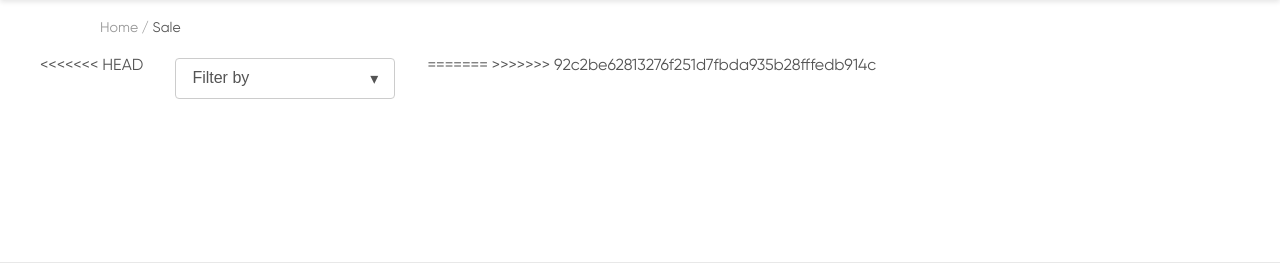
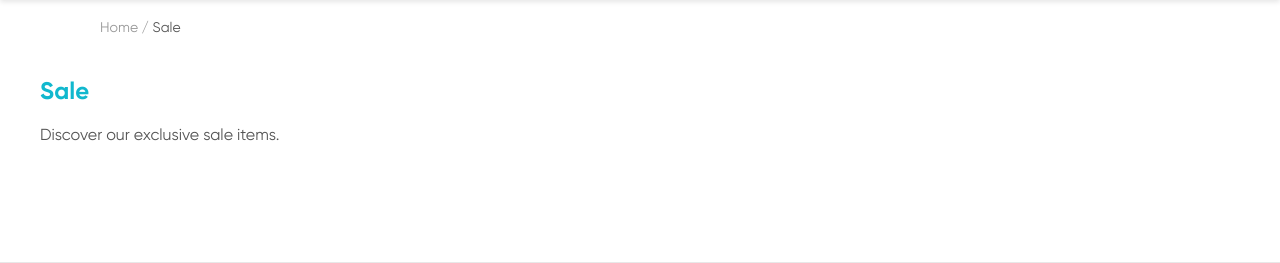
Before and after one commit to abigailcbarrion/Papernest, a Flask app: template templates/sale.html in a window 1280 px wide. Shown: the part 159-422 px from the top of the page. Run offline with Flask 3, Linux system fonts and the light colour scheme; the template is opened without the code that fills it, so the values that code supplies are empty; data comes from the database, SQL or seed files in the repository; some libraries are stand-ins or nearby versions.

Commit message:
updated sales and collections

```diff
--- a/templates/sale.html
+++ b/templates/sale.html
@@ -52,47 +52,6 @@
             width: 220px;
             font-family: Arial, sans-serif;
         }
-
-        .dropdown-button {
-            padding: 10px 16px;
-            width: 100%;
-            background-color: #fff;
-            border: 1px solid #ccc;
-            cursor: pointer;
-            text-align: left;
-            border-radius: 4px;
-        }
-
-        .dropdown-button::after {
-            content: '▾';
-            float: right;
-        }
-
-        .dropdown-content {
-            display: none;
-            position: absolute;
-            width: 100%;
-            background-color: #fff;
-            border: 1px solid #ccc;
-            box-shadow: 0 2px 5px rgba(0, 0, 0, 0.15);
-            z-index: 100;
-            border-radius: 4px;
-            margin-top: 2px;
-        }
-
-        .dropdown-content div {
-            padding: 10px 16px;
-            cursor: pointer;
-        }
-
-        .dropdown-content div:hover {
-            background-color: #f2f2f2;
-        }
-
-        .dropdown.active .dropdown-content {
-            display: block;
-        }
-
         .collections-content {
             flex: 1;
             min-width: 0;
@@ -192,7 +151,8 @@
         .product-grid {
             display: grid;
             grid-template-columns: repeat(5, 1fr);
-            gap: 20px;
+            gap: 30px;
+            margin-left: 100px;
             margin-bottom: 40px;
         }
         .product-card {
@@ -205,9 +165,9 @@
         }
 
         .product-card img {
-            width: 80%;
+            width: 85%;
             height: 250px;
-            object-fit: cover;
+            object-fit: contain;
             border-radius: 4px;
             margin-bottom: 8px;
         }
@@ -386,36 +346,10 @@
         </div>
 
         <div class="collections-layout">
-<<<<<<< HEAD
-            <!-- Sidebar Filter -->
-            <div class="dropdown" id="customDropdown">
-                <div class="dropdown-button" id="dropdownBtn">Filter by</div>
-                <div class="dropdown-content" id="dropdownList">
-                    <div onclick="selectOption(this)">Price: Low to High</div>
-                    <div onclick="selectOption(this)">Price: High to Low</div>
-                    <div onclick="selectOption(this)">Bestselling</div>
-                    <div onclick="selectOption(this)">Newest</div>
-                    <div onclick="selectOption(this)">Summer Reads</div>
-                    <div onclick="selectOption(this)">Rainy Reads</div>
-                    <div onclick="selectOption(this)">Mental Health</div>
-                </div>
+            <div class="collections-content">
+                <h2>Sale</h2>
+                <p>Discover our exclusive sale items.</p>
             </div>
-=======
-            <!-- Sidebar Section -->
-             <!-- <div class="dropdown" id="customDropdown">
-            <div class="dropdown-button" id="dropdownBtn">Filter by</div>
-            <div class="dropdown-content" id="dropdownList">
-                <div onclick="selectOption(this)">Price: Low to High</div>
-                <div onclick="selectOption(this)">Price: High to Low</div>
-                <div onclick="selectOption(this)">Bestselling</div>
-                <div onclick="selectOption(this)">Newest</div>
-                <div onclick="selectOption(this)">Summer Reads</div>
-                <div onclick="selectOption(this)">Rainy Reads</div>
-                <div onclick="selectOption(this)">Mental Health</div>
-            </div>
-            </div> -->
->>>>>>> 92c2be62813276f251d7fbda935b28fffedb914c
-
             <!-- Main Content -->
             <div class="collections-content">
                 {% for section in collection_sections %}
```
